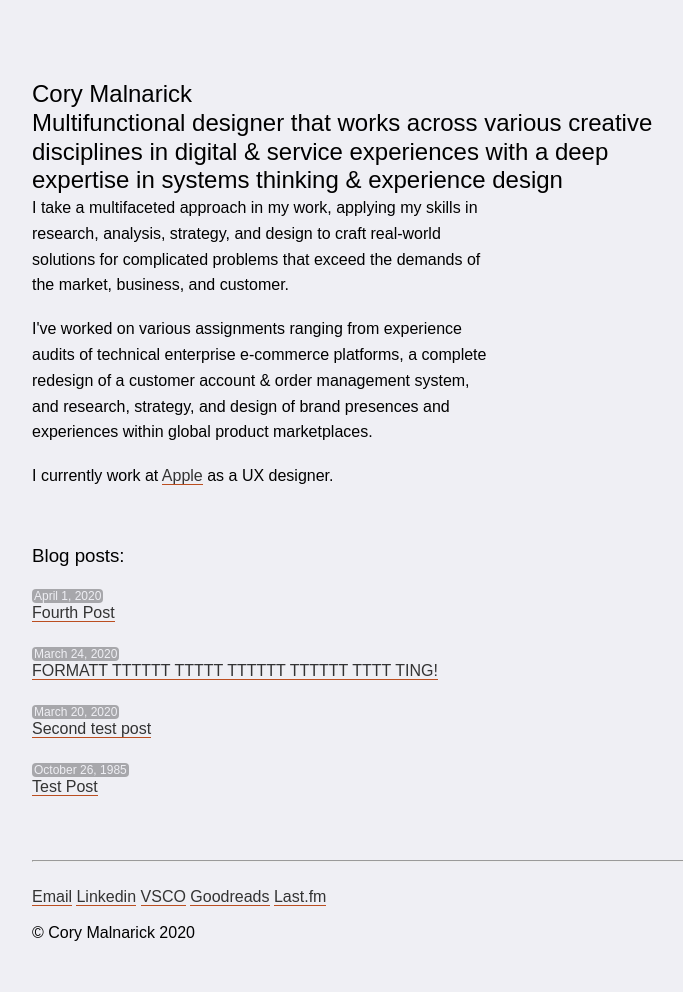
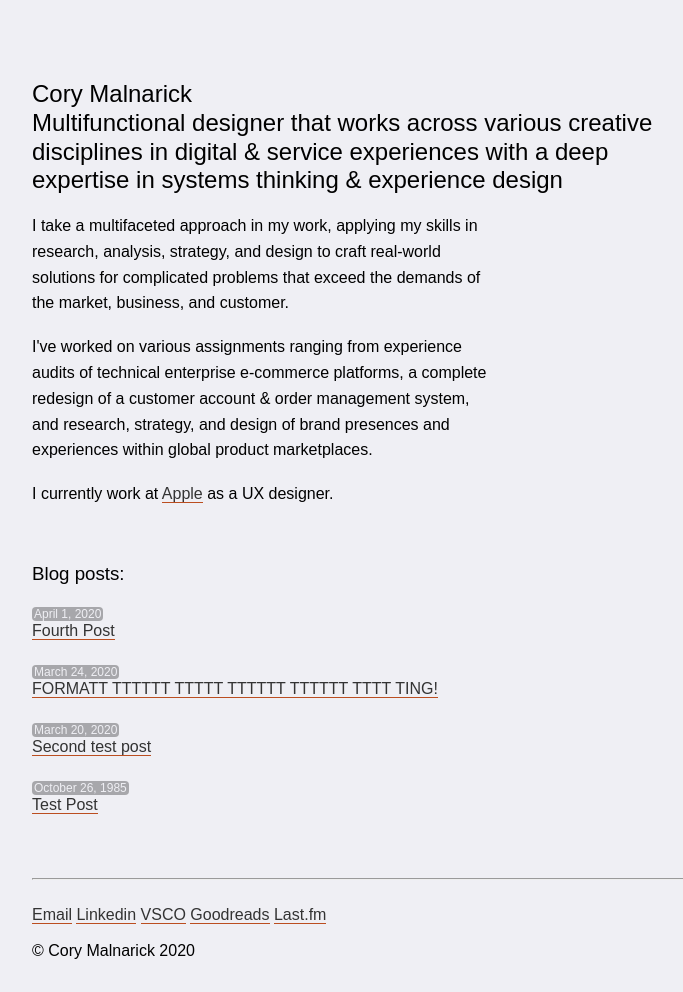
Before and after one commit to foundmonster/foundmonster.github.io, a Jekyll site: the page built from index.html, in a window 1280 px wide. Shown: the whole page, without its empty margins (160-843 px from the left). Built offline with Jekyll 4.4.1, drawn with Linux system fonts in a browser that asks for light colours; some web fonts are replaced.

Commit message:
added break after subhead summary

```diff
--- a/index.html
+++ b/index.html
@@ -3,7 +3,7 @@
 title: Cory Malnarick
 ---
 <h2 class="headercard-title">{{ page.title }}</h2>
-<h2 class="headercard-body">Multifunctional designer that works across various creative disciplines in digital & service experiences with a deep expertise in systems thinking & experience design</h2>
+<h2 class="headercard-body">Multifunctional designer that works across various creative disciplines in digital & service experiences with a deep expertise in systems thinking & experience design</h2><br>
 <p>I take a multifaceted approach in my work, applying my skills in research, analysis, strategy, and design to craft real-world solutions for complicated problems that exceed the demands of the market, business, and customer.</p><br>
 <p>I've worked on various assignments ranging from experience audits of technical enterprise e-commerce platforms, a complete redesign of a customer account & order management system, and research, strategy, and design of brand presences and experiences within global product marketplaces.</p><br>
 <p>I currently work at <a href="https://apple.com">Apple</a> as a UX designer.</p>
```
